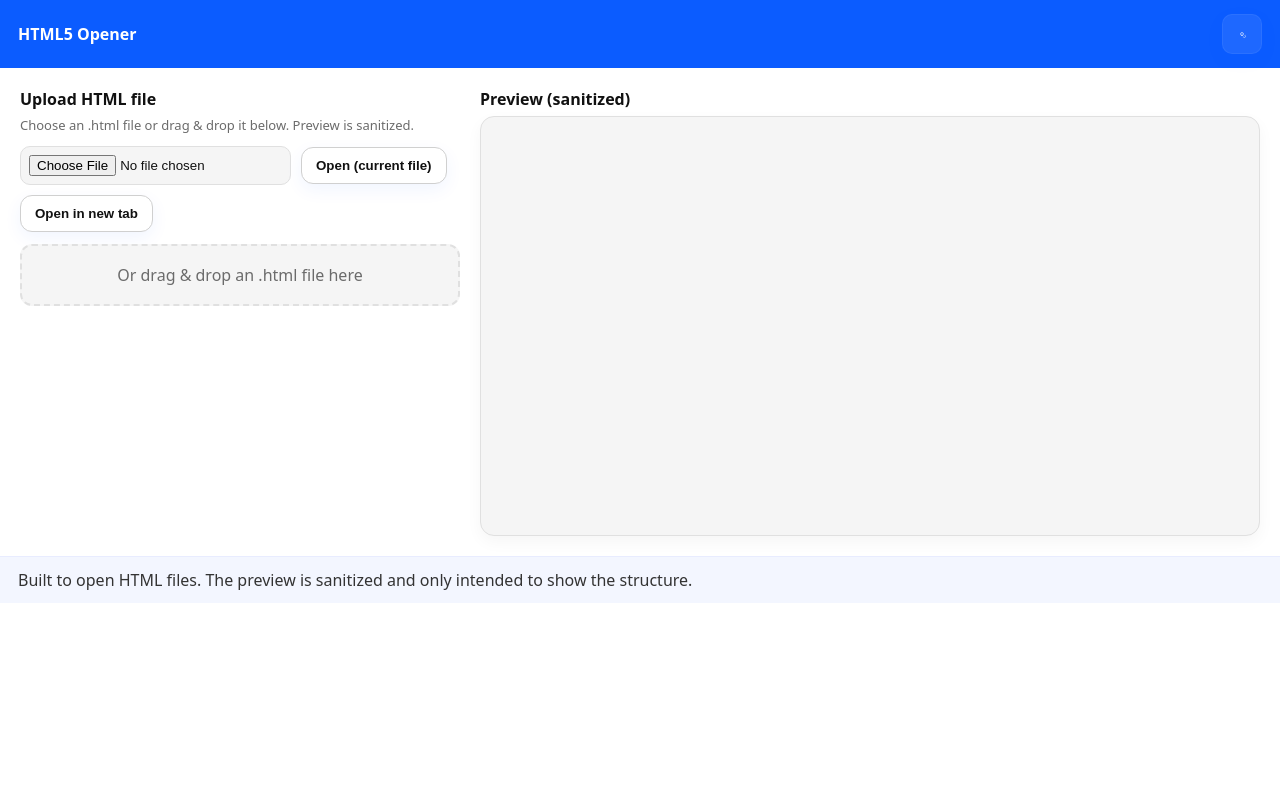
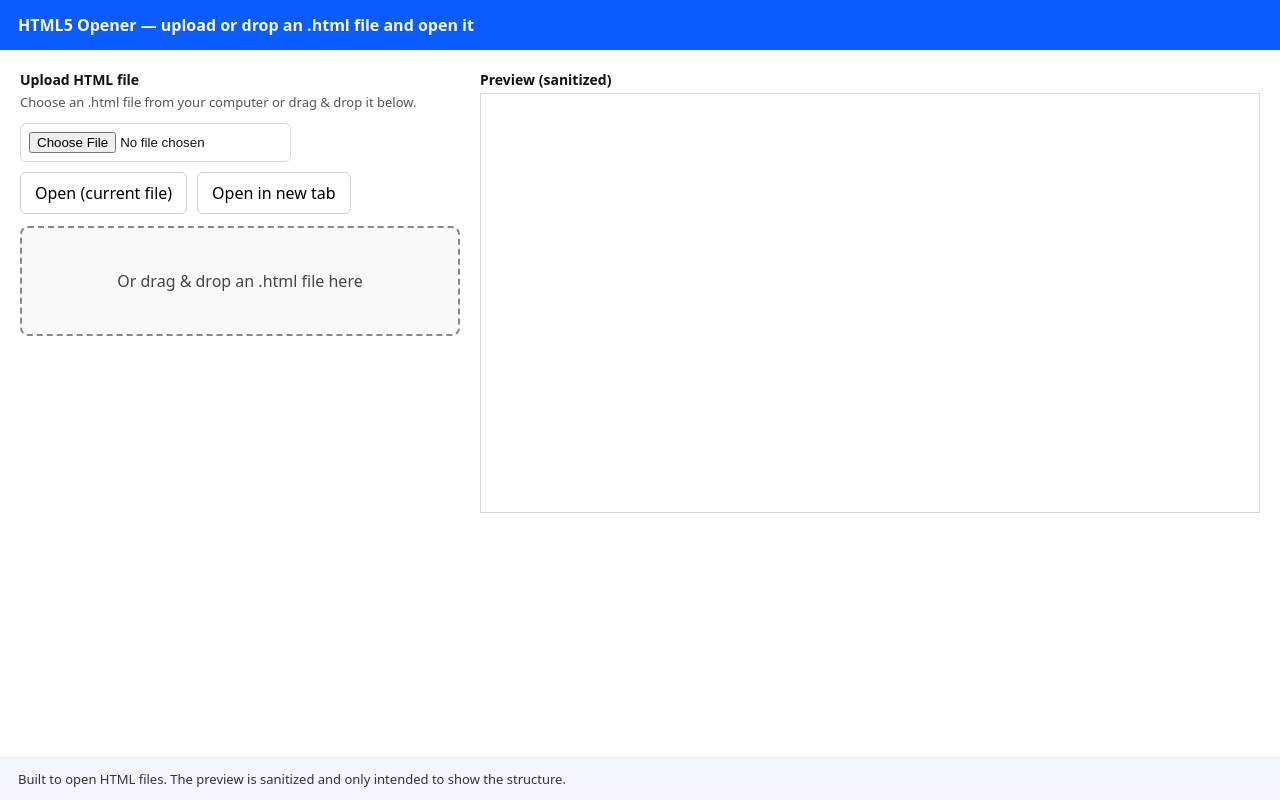
Before and after one commit to Coolgear/GGg, a plain HTML site: page index.html in a window 1280 px wide. Drawn offline with Linux system fonts and the light colour scheme.

Commit message:
Refactor index.html for improved structure and style

```diff
--- a/index.html
+++ b/index.html
@@ -3,260 +3,256 @@
 <head>
   <meta charset="utf-8" />
   <meta name="viewport" content="width=device-width,initial-scale=1" />
-  <title>HTML5 Opener — Stable</title>
+  <title>HTML5 Opener</title>
   <style>
-    :root{
-      --bg:#ffffff; --panel:#f5f5f5; --text:#111111; --muted:#6b6b6b;
-      --border:#e0e0e0; --primary:#0b5cff; --btn-bg:#ffffff; --btn-border:#d0d0d0;
-      --shadow: 0 6px 18px rgba(11,92,255,0.06);
+    :root {
+      --bg: #ffffff;
+      --text: #111111;
+      --muted: #555555;
+      --panel: #f5f5f5;
+      --border: #d8d8d8;
+      --primary: #0b5cff;
     }
-    .dark {
-      --bg:#0b1220; --panel:#0f1724; --text:#e6eef8; --muted:#9aa7c7;
-      --border:#213042; --primary:#3b82f6; --btn-bg:#0d1624; --btn-border:#1f2b3b;
-      --shadow: 0 8px 30px rgba(0,0,0,0.6);
+
+    * { box-sizing: border-box; }
+
+    body {
+      margin: 0;
+      font-family: system-ui, -apple-system, "Segoe UI", Roboto, sans-serif;
+      background: var(--bg);
+      color: var(--text);
+      min-height: 100vh;
+      display: flex;
+      flex-direction: column;
     }
-    *{box-sizing:border-box}
-    html,body{height:100%;margin:0;background:var(--bg);color:var(--text);font-family:system-ui,-apple-system,"Segoe UI",Roboto,Arial}
-    header{display:flex;align-items:center;justify-content:space-between;padding:14px 18px;background:var(--primary);color:#fff}
-    header h1{font-size:16px;margin:0}
-    .icon-btn{display:inline-flex;align-items:center;justify-content:center;width:40px;height:40px;border-radius:10px;background:rgba(255,255,255,0.08);border:1px solid rgba(255,255,255,0.06);cursor:pointer}
-    main{display:flex;gap:20px;padding:20px;align-items:flex-start}
-    .left{width:440px;max-width:100%;display:flex;flex-direction:column;gap:12px}
-    .section-label{font-weight:700;margin-bottom:6px}
-    .muted{color:var(--muted);font-size:13px}
-    .controls{display:flex;flex-wrap:wrap;gap:10px;align-items:center}
-    input[type="file"]{padding:8px;border-radius:10px;border:1px solid var(--border);background:var(--panel);color:var(--text)}
-    button{padding:10px 14px;border-radius:12px;border:1px solid var(--btn-border);background:var(--btn-bg);color:var(--text);cursor:pointer;font-weight:600;box-shadow:var(--shadow);transition:transform .12s}
-    button:hover{transform:translateY(-3px)}
-    .dropzone{border:2px dashed var(--border);border-radius:12px;padding:18px;text-align:center;color:var(--muted);background:var(--panel);cursor:copy}
-    .dropzone.dragover{background:#eef8ff;border-color:var(--primary)}
-    .previewWrap{flex:1;min-width:0}
-    .previewBox{border:1px solid var(--border);background:var(--panel);min-height:420px;max-height:420px;overflow:auto;padding:14px;border-radius:14px;white-space:pre-wrap;font-family:Consolas,Menlo,monospace;font-size:13px;color:var(--text);box-shadow:0 6px 16px rgba(2,6,23,0.04)}
-    footer{padding:12px 18px;background:#f3f6ff;color:#333;border-top:1px solid #e8ecff}
-    .modal-overlay{position:fixed;inset:0;background:rgba(2,6,23,0.45);display:none;align-items:center;justify-content:center;z-index:999}
-    .modal-overlay.show{display:flex}
-    .modal{background:var(--panel);border-radius:12px;padding:18px;max-width:420px;width:94%;border:1px solid var(--border);box-shadow:0 20px 50px rgba(2,6,23,0.3)}
-    .switch{width:56px;height:30px;border-radius:30px;background:#cfcfcf;position:relative;cursor:pointer;border:1px solid rgba(0,0,0,0.06);display:inline-block}
-    .switch .knob{position:absolute;top:3px;left:3px;width:24px;height:24px;border-radius:50%;background:white;transition:left .18s}
-    .dark .switch{background:#22405a}
-    .dark .switch .knob{left:29px}
-    .manual-link{margin-left:8px;color:var(--primary);font-weight:600;text-decoration:underline;display:none}
-    @media (max-width:900px){main{flex-direction:column}}
+
+    header {
+      background: var(--primary);
+      color: white;
+      padding: 14px 18px;
+      font-weight: 600;
+    }
+
+    main {
+      flex: 1;
+      padding: 20px;
+      display: flex;
+      gap: 20px;
+      align-items: flex-start;
+    }
+
+    .left {
+      width: 440px;
+      max-width: 100%;
+      display: flex;
+      flex-direction: column;
+      gap: 12px;
+    }
+
+    .section-label {
+      font-size: 14px;
+      font-weight: 700;
+      margin-bottom: 4px;
+    }
+
+    .muted {
+      color: var(--muted);
+      font-size: 13px;
+      line-height: 1.4;
+    }
+
+    .controls {
+      display: flex;
+      flex-wrap: wrap;
+      gap: 10px;
+      align-items: center;
+    }
+
+    input[type="file"] {
+      padding: 8px;
+      border: 1px solid var(--border);
+      border-radius: 6px;
+      background: white;
+    }
+
+    button {
+      padding: 9px 14px;
+      border: 1px solid #cfcfcf;
+      border-radius: 6px;
+      background: white;
+      font: inherit;
+      cursor: pointer;
+    }
+
+    .dropzone {
+      border: 2px dashed #888;
+      border-radius: 8px;
+      min-height: 110px;
+      display: flex;
+      align-items: center;
+      justify-content: center;
+      text-align: center;
+      color: #444;
+      background: #fafafa;
+      padding: 18px;
+      cursor: copy;
+      user-select: none;
+    }
+
+    .dropzone.dragover {
+      background: #eef4ff;
+      border-color: var(--primary);
+    }
+
+    .previewWrap {
+      flex: 1;
+      min-width: 0;
+    }
+
+    .previewBox {
+      border: 1px solid var(--border);
+      background: white;
+      min-height: 420px;
+      max-height: 420px;
+      overflow: auto;
+      padding: 12px;
+      white-space: pre-wrap;
+      font-family: Consolas, "SFMono-Regular", Menlo, monospace;
+      font-size: 13px;
+      color: #111;
+    }
+
+    footer {
+      background: #f3f6ff;
+      color: #333;
+      border-top: 1px solid #e5e8f0;
+      padding: 12px 18px;
+      font-size: 13px;
+    }
+
+    @media (max-width: 900px) {
+      main {
+        flex-direction: column;
+      }
+      .left {
+        width: 100%;
+        max-width: 100%;
+      }
+    }
   </style>
 </head>
 <body>
-  <header>
-    <h1>HTML5 Opener</h1>
-    <div>
-      <button id="settingsBtn" class="icon-btn" aria-label="Settings">
-        <svg width="18" height="18" viewBox="0 0 24 24" fill="none" xmlns="http://www.w3.org/2000/svg"><path d="M12 15.5A3.5 3.5 0 1 0 12 8.5a3.5 3.5 0 0 0 0 7z" stroke="white" stroke-width="1.4" stroke-linecap="round" stroke-linejoin="round"/><path d="M19.4 15a1.65 1.65 0 0 0 .33 1.82l.06.06a2 2 0 0 1-2.83 2.83l-.06-.06a1.65 1.65 0 0 0-1.82-.33" stroke="white" stroke-width="1.2" stroke-linecap="round" stroke-linejoin="round"/></svg>
-      </button>
-    </div>
-  </header>
+  <header>HTML5 Opener — upload or drop an .html file and open it</header>
 
   <main>
     <div class="left">
       <div>
         <div class="section-label">Upload HTML file</div>
-        <div class="muted">Choose an .html file or drag &amp; drop it below. Preview is sanitized.</div>
+        <div class="muted">
+          Choose an .html file from your computer or drag &amp; drop it below.
+        </div>
       </div>
 
       <div class="controls">
         <input id="fileInput" type="file" accept=".html,text/html" />
         <button id="openBtn" type="button">Open (current file)</button>
         <button id="openNewBtn" type="button">Open in new tab</button>
-        <a id="manualOpen" class="manual-link" href="#" target="_blank" rel="noopener">Open viewer (manual)</a>
       </div>
 
-      <div id="dropzone" class="dropzone">Or drag &amp; drop an .html file here</div>
+      <div class="dropzone" id="dropzone">Or drag &amp; drop an .html file here</div>
     </div>
 
     <div class="previewWrap">
       <div class="section-label">Preview (sanitized)</div>
-      <div id="preview" class="previewBox" aria-live="polite"></div>
+      <div id="preview" class="previewBox"></div>
     </div>
   </main>
 
-  <footer>Built to open HTML files. The preview is sanitized and only intended to show the structure.</footer>
-
-  <!-- Settings modal -->
-  <div id="modalOverlay" class="modal-overlay" role="dialog" aria-modal="true" aria-hidden="true">
-    <div class="modal" role="document" aria-labelledby="modalTitle">
-      <h3 id="modalTitle">Settings</h3>
-      <div class="muted">Appearance and preferences</div>
-
-      <div style="display:flex;justify-content:space-between;align-items:center;margin-top:14px;">
-        <div>
-          <div style="font-weight:700">Dark mode</div>
-          <div class="muted" style="margin-top:4px">Toggle the site's dark appearance.</div>
-        </div>
-        <div>
-          <div id="darkSwitch" class="switch" role="button" tabindex="0" aria-pressed="false" aria-label="Toggle dark mode">
-            <div class="knob"></div>
-          </div>
-        </div>
-      </div>
-
-      <div style="display:flex;justify-content:flex-end;margin-top:18px;">
-        <button id="modalClose" type="button">Close</button>
-      </div>
-    </div>
-  </div>
+  <footer>
+    Built to open HTML files. The preview is sanitized and only intended to show the structure.
+  </footer>
 
   <script>
     document.addEventListener('DOMContentLoaded', () => {
       const fileInput = document.getElementById('fileInput');
+      const openBtn = document.getElementById('openBtn');
+      const openNewBtn = document.getElementById('openNewBtn');
       const dropzone = document.getElementById('dropzone');
       const preview = document.getElementById('preview');
-      const openBtn = document.getElementById('openBtn');
-      const openNewBtn = document.getElementById('openNewBtn');
-      const manualOpen = document.getElementById('manualOpen');
-
-      const settingsBtn = document.getElementById('settingsBtn');
-      const modalOverlay = document.getElementById('modalOverlay');
-      const modalClose = document.getElementById('modalClose');
-      const darkSwitch = document.getElementById('darkSwitch');
 
       let currentContent = '';
-      let lastURL = '';
 
       function previewHTML(raw) {
         try {
-          // remove script blocks for safety in preview
           const safe = (raw || '').replace(/<script[\s\S]*?>[\s\S]*?<\/script>/gi, '<!-- script removed -->');
           preview.textContent = safe;
         } catch (err) {
           preview.textContent = raw || '';
-          console.error(err);
         }
+      }
+
+      function handleLoadedContent(text) {
+        currentContent = text || '';
+        previewHTML(currentContent);
       }
 
       function readFile(file) {
         if (!file) return;
         const reader = new FileReader();
         reader.onload = () => {
-          currentContent = reader.result || '';
-          previewHTML(currentContent);
-          // hide manual link when new file loaded
-          manualOpen.style.display = 'none';
-          // revoke last URL if any
-          try { if (lastURL) URL.revokeObjectURL(lastURL); } catch(e){}
-          lastURL = '';
+          handleLoadedContent(reader.result);
         };
         reader.readAsText(file, 'utf-8');
       }
 
-      fileInput.addEventListener('change', (e) => {
-        const f = e.target.files && e.target.files[0];
-        if (f) readFile(f);
+      fileInput.addEventListener('change', (event) => {
+        const file = event.target.files && event.target.files[0];
+        readFile(file);
       });
 
-      dropzone.addEventListener('dragover', (e) => { e.preventDefault(); dropzone.classList.add('dragover'); });
-      dropzone.addEventListener('dragleave', () => { dropzone.classList.remove('dragover'); });
-      dropzone.addEventListener('drop', (e) => {
-        e.preventDefault();
+      dropzone.addEventListener('dragover', (event) => {
+        event.preventDefault();
+        dropzone.classList.add('dragover');
+      });
+
+      dropzone.addEventListener('dragleave', () => {
         dropzone.classList.remove('dragover');
-        const f = e.dataTransfer && e.dataTransfer.files && e.dataTransfer.files[0];
-        if (f) readFile(f);
+      });
+
+      dropzone.addEventListener('drop', (event) => {
+        event.preventDefault();
+        dropzone.classList.remove('dragover');
+        const file = event.dataTransfer && event.dataTransfer.files && event.dataTransfer.files[0];
+        readFile(file);
       });
 
       openBtn.addEventListener('click', () => {
-        if (!currentContent) { alert('Please upload an HTML file first.'); return; }
-        try {
-          const blob = new Blob([currentContent], { type: 'text/html' });
-          const url = URL.createObjectURL(blob);
-          // navigate same tab
-          window.location.href = url;
-        } catch (err) {
-          console.error(err);
-          alert('Failed to open file: ' + err);
+        if (!currentContent) {
+          alert('Please upload an HTML file first.');
+          return;
+        }
+
+        const blob = new Blob([currentContent], { type: 'text/html' });
+        const url = URL.createObjectURL(blob);
+        window.location.href = url;
+      });
+
+      openNewBtn.addEventListener('click', () => {
+        if (!currentContent) {
+          alert('Please upload an HTML file first.');
+          return;
+        }
+
+        const blob = new Blob([currentContent], { type: 'text/html' });
+        const url = URL.createObjectURL(blob);
+
+        const newWindow = window.open(url, '_blank');
+        if (!newWindow) {
+          alert('Popup blocked. Allow popups for this page and try again.');
         }
       });
 
-      function openURLWithFallback(url) {
-        // try anchor click
-        try {
-          const a = document.createElement('a');
-          a.href = url;
-          a.target = '_blank';
-          a.rel = 'noopener';
-          a.style.display = 'none';
-          document.body.appendChild(a);
-          a.click();
-          document.body.removeChild(a);
-          return true;
-        } catch (err) {
-          console.warn('anchor failed', err);
-        }
-        // fallback to window.open
-        try {
-          const w = window.open(url, '_blank', 'noopener');
-          return !!w;
-        } catch (err) {
-          console.error('window.open failed', err);
-          return false;
-        }
-      }
-
-      openNewBtn.addEventListener('click', () => {
-        if (!currentContent) { alert('Please upload an HTML file first.'); return; }
-        try {
-          const blob = new Blob([currentContent], { type: 'text/html' });
-          const url = URL.createObjectURL(blob);
-          lastURL = url; // store to revoke later
-          const ok = openURLWithFallback(url);
-          if (!ok) {
-            manualOpen.href = url;
-            manualOpen.style.display = 'inline-block';
-            alert('Automatic opening may be blocked. Use the "Open viewer (manual)" link.');
-          } else {
-            manualOpen.style.display = 'none';
-          }
-        } catch (err) {
-          console.error(err);
-          alert('Failed to open in new tab: ' + err);
-        }
-      });
-
-      manualOpen.addEventListener('click', () => {
-        setTimeout(() => { manualOpen.style.display = 'none'; }, 500);
-      });
-
-      // --- settings / dark mode ---
-      const DARK_KEY = 'htmlopener-dark';
-
-      function setDark(on) {
-        if (on) document.documentElement.classList.add('dark');
-        else document.documentElement.classList.remove('dark');
-        try { localStorage.setItem(DARK_KEY, on ? '1' : '0'); } catch(e){}
-        darkSwitch.setAttribute('aria-pressed', on ? 'true' : 'false');
-      }
-
-      // initialize
-      try {
-        const saved = localStorage.getItem(DARK_KEY);
-        setDark(saved === '1');
-      } catch (e) { setDark(false); }
-
-      function openModal() {
-        modalOverlay.classList.add('show'); modalOverlay.setAttribute('aria-hidden','false');
-        darkSwitch.focus();
-      }
-      function closeModal() {
-        modalOverlay.classList.remove('show'); modalOverlay.setAttribute('aria-hidden','true');
-        settingsBtn.focus();
-      }
-
-      settingsBtn.addEventListener('click', openModal);
-      modalClose.addEventListener('click', closeModal);
-      modalOverlay.addEventListener('click', (e) => { if (e.target === modalOverlay) closeModal(); });
-      document.addEventListener('keydown', (e) => { if (e.key === 'Escape' && modalOverlay.classList.contains('show')) closeModal(); });
-
-      function toggleDark() { setDark(!document.documentElement.classList.contains('dark')); }
-      darkSwitch.addEventListener('click', toggleDark);
-      darkSwitch.addEventListener('keydown', (e) => { if (e.key === 'Enter' || e.key === ' ') { e.preventDefault(); toggleDark(); } });
-
-      console.log('HTML5 Opener — simplified stable version initialized');
+      console.log('HTML5 Opener initialized');
     });
   </script>
 </body>
```
